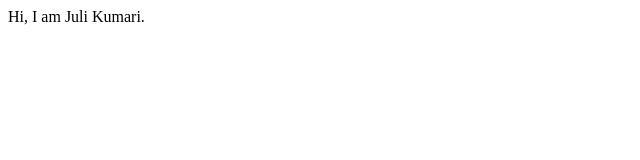
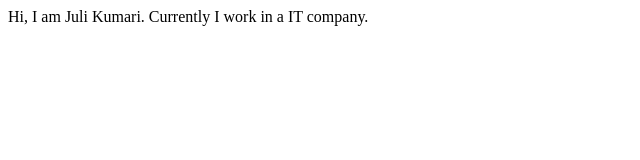
Before and after one commit to Juli-Kumari/juliKumari-portfolio, a plain HTML site: page index.html in a window 1280 px wide. Shown: the whole page, without its empty margins (0-640 px from the left). Drawn offline with Linux system fonts and the light colour scheme.

Commit message:
docs-add work address

```diff
--- a/index.html
+++ b/index.html
@@ -8,5 +8,6 @@
 </head>
 <body>
     Hi, I am Juli Kumari.
+    Currently I work in a IT company.
 </body>
 </html>
```
